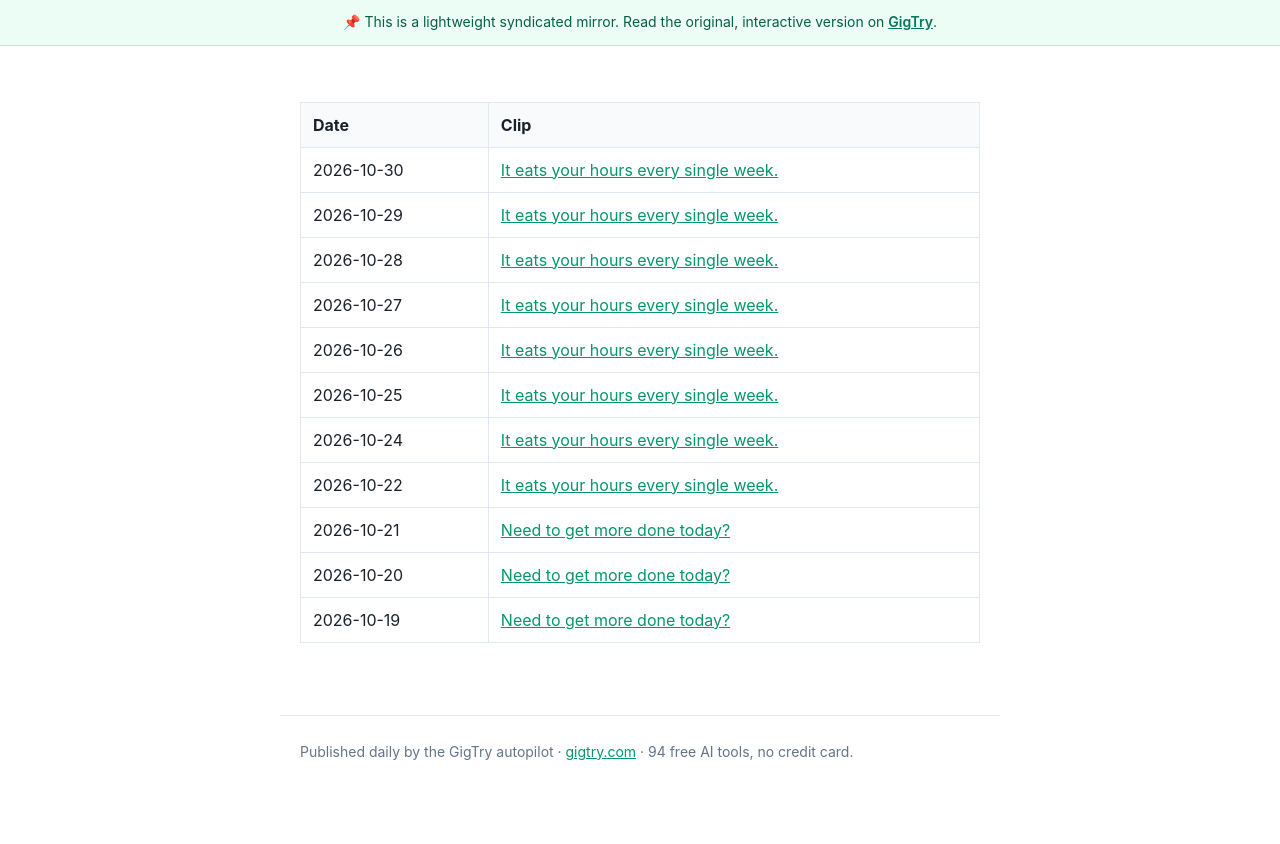
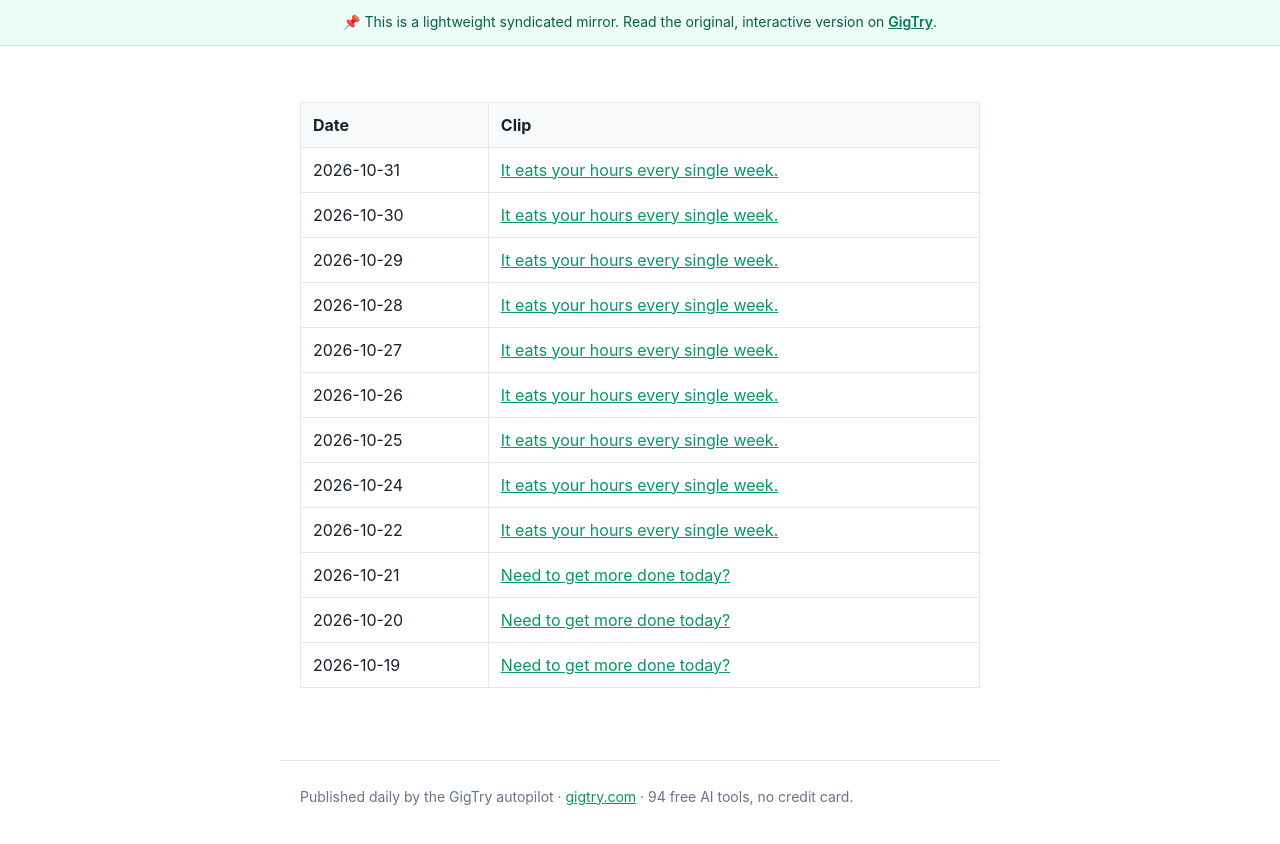
Before and after one commit to gigtryinfo-dev/gigtry-public, a Jekyll site: the page built from posts/clips/index.md, in a window 1280 px wide. Shown: the top 844 px of the page. Built offline with Jekyll 4.4.1, drawn with Linux system fonts in a browser that asks for light colours.

Commit message:
clips index: 2026-10-31

```diff
--- a/posts/clips/index.md
+++ b/posts/clips/index.md
@@ -7,6 +7,7 @@
 
 | Date | Clip |
 |------|------|
+| 2026-10-31 | [It eats your hours every single week.](https://gigtryinfo-dev.github.io/gigtry-public/posts/clips/2026-10-31-clip-1.html) |
 | 2026-10-30 | [It eats your hours every single week.](https://gigtryinfo-dev.github.io/gigtry-public/posts/clips/2026-10-30-clip-1.html) |
 | 2026-10-29 | [It eats your hours every single week.](https://gigtryinfo-dev.github.io/gigtry-public/posts/clips/2026-10-29-clip-1.html) |
 | 2026-10-28 | [It eats your hours every single week.](https://gigtryinfo-dev.github.io/gigtry-public/posts/clips/2026-10-28-clip-1.html) |
```
